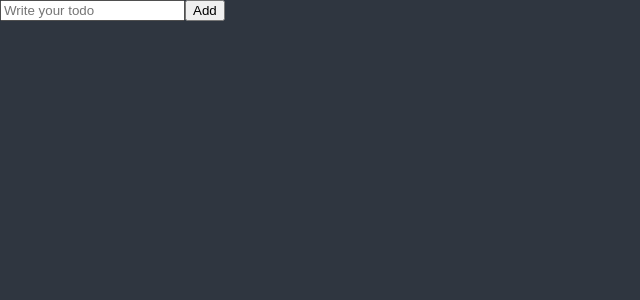
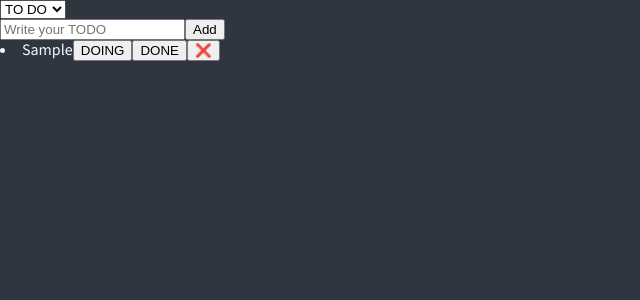
Before and after one commit to aidenkim9/react-boss, a React (Create React App) app: page / in a window 1280 px wide. Both pictures are taken after typing "Sample" into the empty fields and a click on the button "Add". Shown: the top 300 px of the page, without its empty margins (0-640 px from the left). Built offline with nearby package versions, Linux system fonts and the light colour scheme.

Commit message:
delete && localstorage

```diff
--- a/package.json
+++ b/package.json
@@ -17,6 +17,7 @@
     "react-apexcharts": "^1.7.0",
     "react-dom": "^18.3.1",
     "react-helmet": "^6.1.0",
+    "react-hook-form": "^7.54.2",
     "react-query": "^3.39.3",
     "react-router-dom": "^7.3.0",
     "react-scripts": "5.0.1",
--- a/src/App.tsx
+++ b/src/App.tsx
@@ -1,5 +1,5 @@
 import { createGlobalStyle } from "styled-components";
-import TodoList from "./TodoList";
+import TodoList from "./components/TodoList";
 
 const GlobalStyle = createGlobalStyle`
 @import url('https://fonts.googleapis.com/css2?family=Source+Code+Pro:ital,wght@0,200..900;1,200..900&family=Source+Sans+3:ital,wght@0,200..900;1,200..900&display=swap');
--- a/src/TodoList.tsx
+++ /dev/null
@@ -1,31 +0,0 @@
-import { useState } from "react";
-
-function TodoList() {
-  const [todo, setTodo] = useState("");
-  function onChange(event: React.FormEvent<HTMLInputElement>) {
-    const {
-      currentTarget: { value },
-    } = event;
-    return setTodo(value);
-  }
-  const onSubmit = (event: React.FormEvent<HTMLFormElement>) => {
-    event.preventDefault();
-    console.log(todo);
-    setTodo("");
-  };
-  return (
-    <div>
-      <form onSubmit={onSubmit}>
-        <input
-          onChange={onChange}
-          value={todo}
-          type="text"
-          placeholder="Write your todo"
-        />
-        <button>Add</button>
-      </form>
-    </div>
-  );
-}
-
-export default TodoList;
--- /dev/null
+++ b/src/atoms.tsx
@@ -0,0 +1,37 @@
+import { atom, selector } from "recoil";
+
+const getLocalData = (localStorage.getItem("todos") as string) || null;
+console.log(getLocalData);
+const localData: IToDo[] = getLocalData ? JSON.parse(getLocalData) : [];
+
+// delete, localstorage 복습
+
+export enum Categories {
+  "TO_DO",
+  "DOING",
+  "DONE",
+}
+
+export interface IToDo {
+  text: string;
+  id: number;
+  category: Categories;
+}
+export const toDoState = atom<IToDo[]>({
+  key: "todos",
+  default: localData,
+});
+
+export const categoryState = atom<Categories>({
+  key: "category",
+  default: Categories.TO_DO,
+});
+
+export const toDoSelector = selector({
+  key: "toDoSelector",
+  get: ({ get }) => {
+    const toDos = get(toDoState);
+    const category = get(categoryState);
+    return toDos.filter((todo) => todo.category === category);
+  },
+});
--- /dev/null
+++ b/src/components/CreateToDo.tsx
@@ -0,0 +1,35 @@
+import { useForm } from "react-hook-form";
+import { useRecoilValue, useSetRecoilState } from "recoil";
+import { categoryState, toDoState } from "../atoms";
+
+interface IForm {
+  toDo: string;
+}
+
+function CreateToDo() {
+  const { register, handleSubmit, setValue } = useForm<IForm>();
+  const setTodo = useSetRecoilState(toDoState);
+  const toDos = useRecoilValue(toDoState);
+  const category = useRecoilValue(categoryState);
+
+  const handleValid = ({ toDo }: IForm) => {
+    setValue("toDo", "");
+    setTodo((current) => [
+      ...current,
+      { text: toDo, id: Date.now(), category },
+    ]);
+  };
+  localStorage.setItem("todos", JSON.stringify(toDos));
+  return (
+    <form onSubmit={handleSubmit(handleValid)}>
+      <input
+        {...register("toDo", { required: true })}
+        type="text"
+        placeholder="Write your TODO"
+      />
+      <button>Add</button>
+    </form>
+  );
+}
+
+export default CreateToDo;
--- /dev/null
+++ b/src/components/ToDo.tsx
@@ -0,0 +1,58 @@
+import { useSetRecoilState } from "recoil";
+import { Categories, IToDo, toDoState } from "../atoms";
+
+function ToDo({ text, category, id }: IToDo) {
+  const setTodos = useSetRecoilState(toDoState);
+
+  const onClick = (event: React.MouseEvent<HTMLButtonElement>) => {
+    const {
+      currentTarget: { name },
+    } = event;
+
+    setTodos((oldToDos) => {
+      const targetIndex = oldToDos.findIndex((todo) => todo.id === id);
+      console.log(targetIndex);
+      const newTodo = { text, id, category: Number(name) as Categories };
+      return [
+        ...oldToDos.slice(0, targetIndex),
+        newTodo,
+        ...oldToDos.slice(targetIndex + 1),
+      ];
+    });
+  };
+  const deleteTodo = (event: React.MouseEvent<HTMLButtonElement>) => {
+    setTodos((oldTodos) => {
+      const targetIndex = oldTodos.findIndex((todos) => todos.id === id);
+      const deletedTodo = [
+        ...oldTodos.slice(0, targetIndex),
+        ...oldTodos.slice(targetIndex + 1),
+      ];
+      return deletedTodo;
+    });
+  };
+  return (
+    <li>
+      <span>{text}</span>
+      {category !== Categories.TO_DO && (
+        <button name={Categories.TO_DO + ""} onClick={onClick}>
+          TO DO
+        </button>
+      )}
+      {category !== Categories.DOING && (
+        <button name={Categories.DOING + ""} onClick={onClick}>
+          DOING
+        </button>
+      )}
+      {category !== Categories.DONE && (
+        <button name={Categories.DONE + ""} onClick={onClick}>
+          DONE
+        </button>
+      )}
+      <button onClick={deleteTodo}>
+        <span>❌</span>
+      </button>
+    </li>
+  );
+}
+
+export default ToDo;
--- /dev/null
+++ b/src/components/TodoList.tsx
@@ -0,0 +1,28 @@
+import { useRecoilState, useRecoilValue } from "recoil";
+import { Categories, categoryState, toDoSelector } from "../atoms";
+import CreateToDo from "./CreateToDo";
+import ToDo from "./ToDo";
+
+function TodoList() {
+  const [category, setCategory] = useRecoilState(categoryState);
+  const todos = useRecoilValue(toDoSelector);
+  const onInput = (event: React.FormEvent<HTMLSelectElement>) => {
+    setCategory(Number(event.currentTarget.value) as Categories);
+  };
+
+  return (
+    <div>
+      <select value={category} onInput={onInput}>
+        <option value={Categories.TO_DO}>TO DO</option>
+        <option value={Categories.DOING}>DOING</option>
+        <option value={Categories.DONE}>DONE</option>
+      </select>
+      <CreateToDo />
+      {todos.map((todo) => (
+        <ToDo key={todo.id} {...todo} />
+      ))}
+    </div>
+  );
+}
+
+export default TodoList;
```
Also changed, not shown: 1 other file (tests, documents, lock files or other folders).
